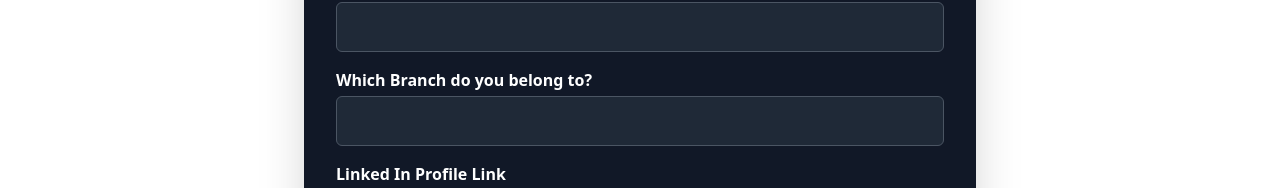
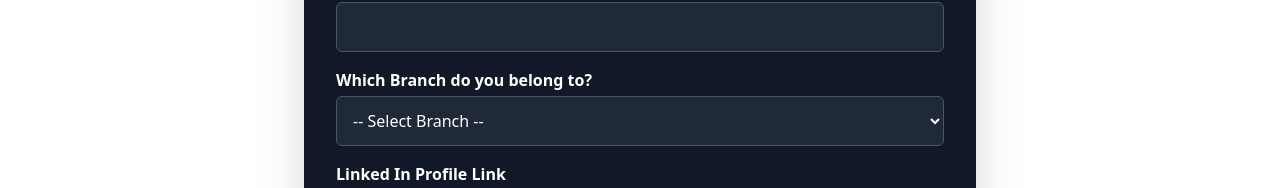
Before and after one commit to webd-pace/PACE25, a React (Create React App) app: page /JoinForm in a window 1280 px wide. Shown: the part 427-615 px from the top of the page. Built offline with nearby package versions, Linux system fonts and the light colour scheme.

Commit message:
adding extra features in the Branch Section

```diff
--- a/src/Pages/JoinForm.jsx
+++ b/src/Pages/JoinForm.jsx
@@ -196,8 +196,19 @@ const JoinForm = () => {
 
           {/* Branch */}
           <label className="mt-4 mb-1 font-semibold">Which Branch do you belong to?</label>
-          <input name="Branch" value={formData.Branch} onChange={handleChange} className="p-3 rounded-md bg-gray-800 border border-gray-600 text-white" />
+          <select name="Branch" value={formData.Branch} onChange={handleChange} className="w-full p-3 rounded-md bg-gray-800 border border-gray-600 text-white">
+          <option value="">-- Select Branch --</option>
+          <option value="Computer Science">S.Y. CSE</option>
+          <option value="Information Technology">S.Y. IT</option>
+          <option value="Electronics">S.Y. Electronics</option>
+          <option value="Electrical">S.Y. Electrical</option>
+          <option value="Mechanical">S.Y. Mechanical</option>
+          <option value="Civil">S.Y. Civil</option>
+          <option value="Chemical">S.Y. AIML</option>
+          <option value="Other">S.Y. Robotics</option>
+          </select>
           {errors.Branch && <p className="text-red-500 text-sm mt-1">{errors.Branch}</p>}
+
 
           {/* Linked_In */}
           <label className="mt-4 mb-1 font-semibold">Linked In Profile Link </label>
@@ -250,8 +261,6 @@ const JoinForm = () => {
           <input name="Initiatives" value={formData.Initiatives} onChange={handleChange} className="p-3 rounded-md bg-gray-800 border border-gray-600 text-white" />
           {errors.Initiatives && <p className="text-red-500 text-sm mt-1">{errors.Initiatives}</p>}
 
-
-
           {/* Resume Upload */}
           <label className="mt-4 mb-1 font-semibold">Upload Resume (PDF)</label>
           <input type="file" name="resume" onChange={handleChange} accept=".pdf" ref={resumeInputRef} className="p-3 rounded-md bg-gray-800 border border-gray-600 text-white" />
```
